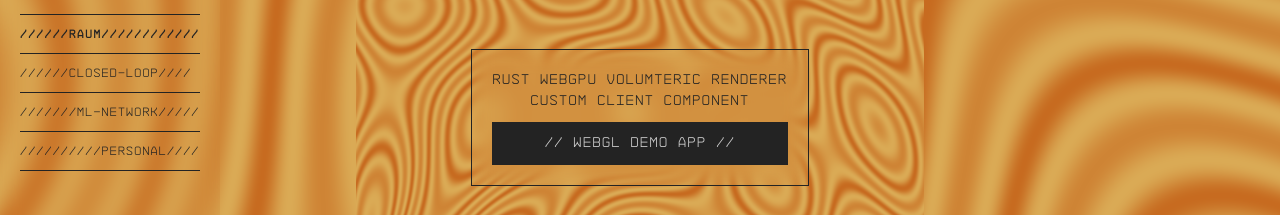
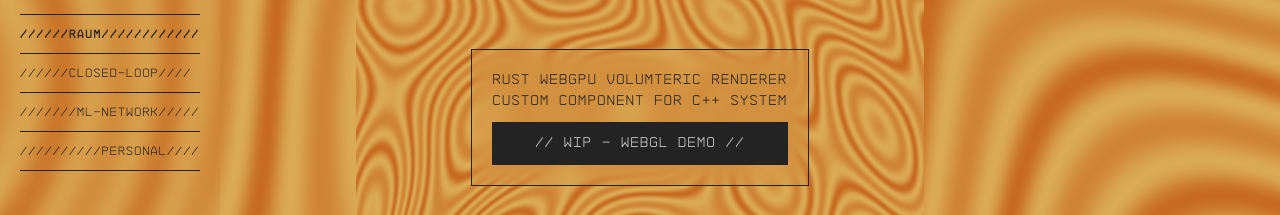
Before and after one commit to aufbau-io/WEB, a SvelteKit app: page /raum in a window 1280 px wide. Shown: the part 283-498 px from the top of the page. Built offline with nearby package versions, Linux system fonts and the light colour scheme.

Commit message:
edit page

```diff
--- a/src/routes/raum/+page.svelte
+++ b/src/routes/raum/+page.svelte
@@ -10,8 +10,8 @@
 
 <section>
 	<div class="main">
-		<p>rust webgpu volumteric renderer <br>custom client component</p>
-		<a href="https://cubical-boi.netlify.app"  target="_blank" rel="noreferrer">// webgl demo app //</a>
+		<p>rust webgpu volumteric renderer <br>custom component for c++ system</p>
+		<a href="https://cubical-boi.netlify.app"  target="_blank" rel="noreferrer">// wip - webgl demo //</a>
 	</div>
 </section>
 
```
